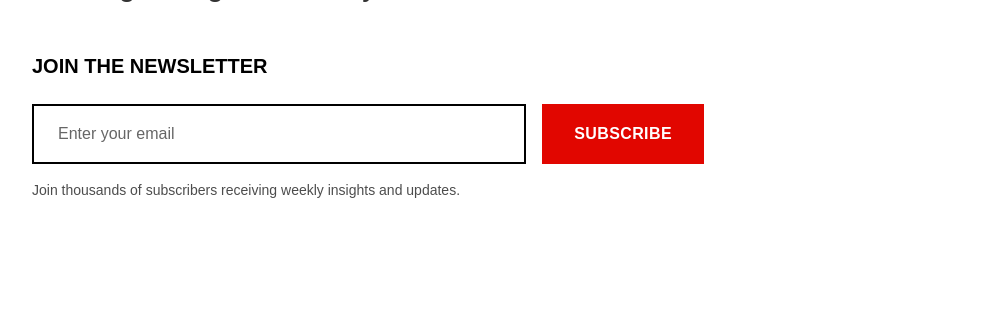
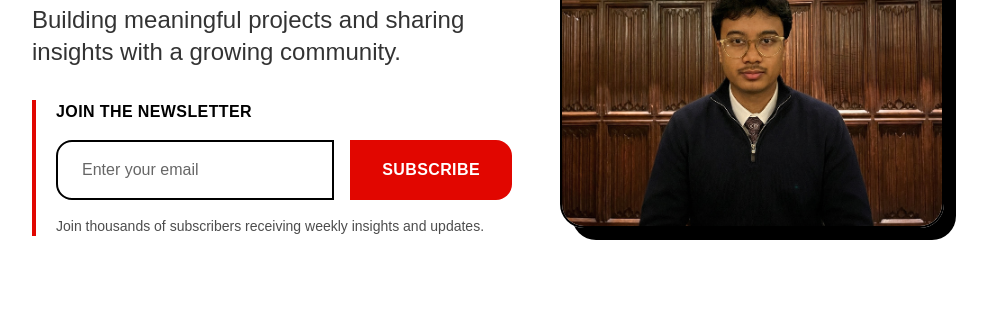
Before and after one commit to Mo-NR/vibe-portfolio-site, an Astro site: page / in a window 1280 px wide. Shown: the part 341-662 px from the top of the page, without its empty margins (152-1139 px from the left). Built offline with nearby package versions, Linux system fonts and the light colour scheme; Astro itself is replaced by a stand-in of ours; a web font is replaced by a local one.

Commit message:
Update site

```diff
--- a/src/components/NewsletterForm.astro
+++ b/src/components/NewsletterForm.astro
@@ -19,12 +19,12 @@ const { variant = 'primary' } = Astro.props;
         name="email"
         placeholder="Enter your email"
         required
-        class="flex-1 px-6 py-4 border-2 border-black font-body text-black placeholder:text-black/60 focus:outline-none focus:border-violent-red transition-colors"
+        class="flex-1 px-6 py-4 border-2 border-black font-body text-black placeholder:text-black/60 focus:outline-none focus:border-violent-red transition-colors rounded-2xl sm:rounded-r-none sm:rounded-l-2xl"
         aria-label="Email address"
       />
       <button
         type="submit"
-        class="px-8 py-4 bg-violent-red text-white font-heading font-bold uppercase tracking-wide hover:bg-black transition-colors whitespace-nowrap"
+        class="px-8 py-4 bg-violent-red text-white font-heading font-bold uppercase tracking-wide hover:bg-black transition-colors whitespace-nowrap rounded-2xl sm:rounded-l-none sm:rounded-r-2xl"
       >
         Subscribe
       </button>
--- a/src/pages/index.astro
+++ b/src/pages/index.astro
@@ -8,33 +8,56 @@ import NewsletterForm from '../components/NewsletterForm.astro';
   description="Welcome to Pete McPherson's portfolio. Learn about his background, accomplishments, and current projects."
   currentPage="home"
 >
-  <div class="max-w-[960px] mx-auto px-6 py-24">
+  <div class="max-w-[960px] mx-auto px-6 py-20 md:py-24">
     <!-- Hero Section -->
-    <section class="mb-32">
-      <h1 class="text-6xl md:text-7xl font-heading font-bold uppercase mb-6 leading-tight">
+    <section class="mb-20 md:mb-28 flex flex-col md:flex-row items-center md:items-start gap-12">
+      <!-- Text + Newsletter -->
+      <div class="flex-1 max-w-xl space-y-8">
+        <header>
+          <h1 class="text-5xl md:text-7xl font-heading font-bold uppercase leading-tight tracking-tight">
             <!-- PLACEHOLDER: Replace with your actual heading -->
             Pete McPherson
           </h1>
-      <p class="text-2xl md:text-3xl font-body text-black/80 mb-12 max-w-2xl">
+          <p class="mt-4 md:mt-6 text-xl md:text-2xl font-body text-black/80">
             <!-- PLACEHOLDER: Replace with your tagline -->
             Building meaningful projects and sharing insights with a growing community.
           </p>
+        </header>
 
         <!-- Primary Newsletter CTA -->
-      <div class="max-w-2xl">
-        <h2 class="text-xl font-heading font-bold uppercase mb-6">
+        <section aria-labelledby="home-newsletter-heading" class="border-l-4 border-violent-red pl-4 md:pl-5">
+          <h2
+            id="home-newsletter-heading"
+            class="text-sm md:text-base font-heading font-bold uppercase mb-3 md:mb-4 tracking-wide"
+          >
             Join the Newsletter
           </h2>
           <NewsletterForm variant="primary" />
+        </section>
       </div>
+
+      <!-- Hero Image -->
+      <figure class="flex-shrink-0 w-full max-w-xs md:max-w-sm mx-auto md:ml-0 md:mt-2 border-2 border-black overflow-hidden bg-black/5 shadow-[12px_12px_0_0_#000] rounded-3xl">
+        <!--
+          PLACEHOLDER:
+          If you rename the file, update the src below (spaces should be URL-encoded).
+          Example: /mnr%20selfie.jpeg
+        -->
+        <img
+          src="/mnr%20selfie.jpeg"
+          alt="Placeholder portrait of Pete McPherson"
+          class="w-full h-full object-cover"
+          loading="lazy"
+        />
+      </figure>
     </section>
 
     <!-- Secondary Section -->
-    <section class="mb-24">
-      <h2 class="text-4xl font-heading font-bold uppercase mb-8">
+    <section class="mb-20 md:mb-24">
+      <h2 class="text-3xl md:text-4xl font-heading font-bold uppercase mb-6 md:mb-8">
         Welcome
       </h2>
-      <div class="prose prose-lg max-w-none mb-12">
+      <div class="prose prose-lg max-w-none mb-10 md:mb-12">
         <p class="font-body text-lg text-black/80 leading-relaxed mb-6">
           <!-- PLACEHOLDER: Replace with your introduction text -->
           This is a placeholder introduction. Pete will replace this with his actual story,
@@ -48,7 +71,7 @@ import NewsletterForm from '../components/NewsletterForm.astro';
       </div>
       <a
         href="/projects"
-        class="inline-block px-8 py-4 bg-black text-white font-heading font-bold uppercase tracking-wide hover:bg-violent-red transition-colors"
+        class="inline-block px-8 py-4 bg-black text-white font-heading font-bold uppercase tracking-wide hover:bg-violent-red transition-colors rounded-2xl"
       >
         View Projects
       </a>
```
Also changed, not shown: public/mnr selfie.jpeg (added), 2 other files. Lines whose indentation alone changed are shown as unchanged.
